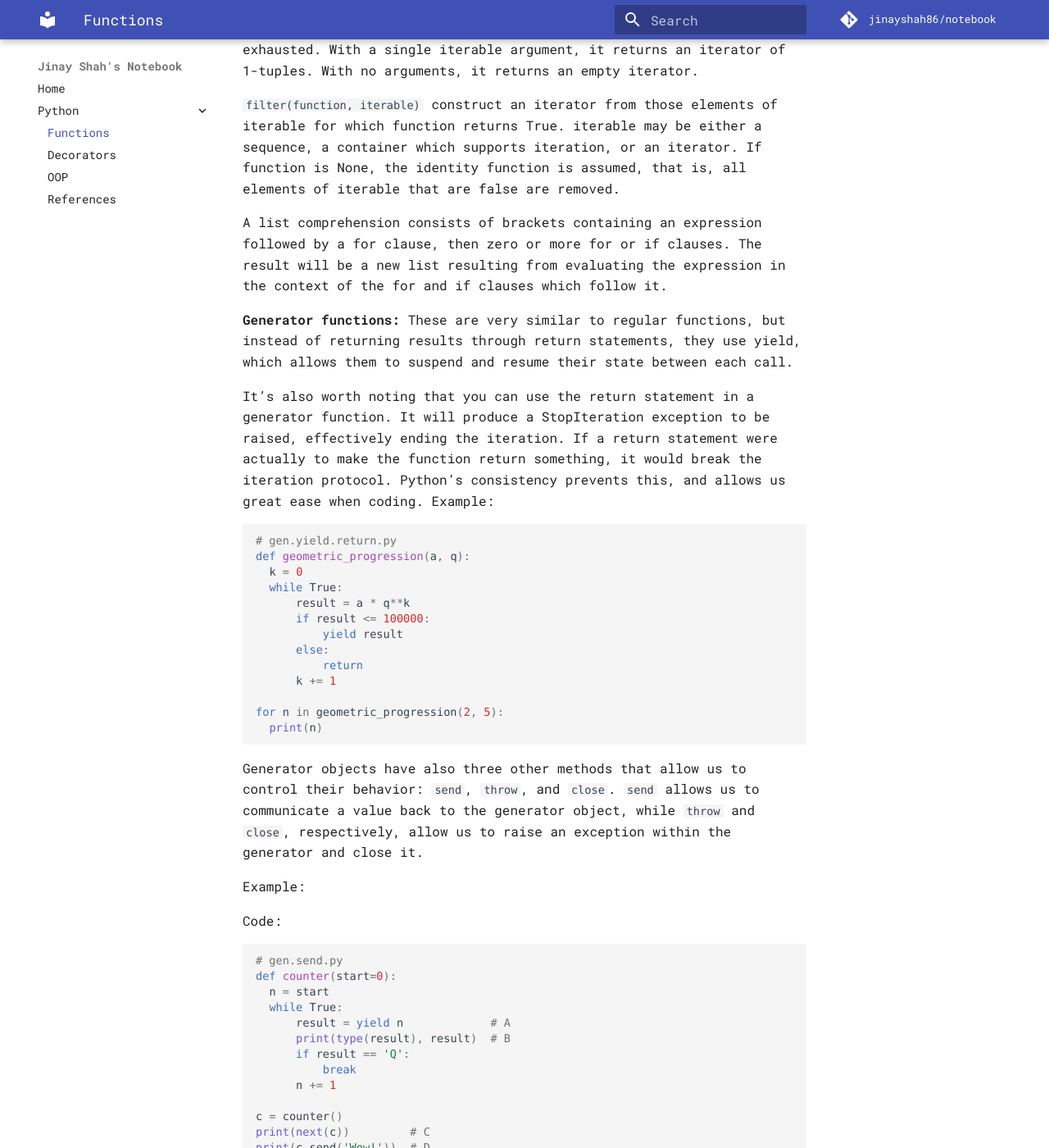
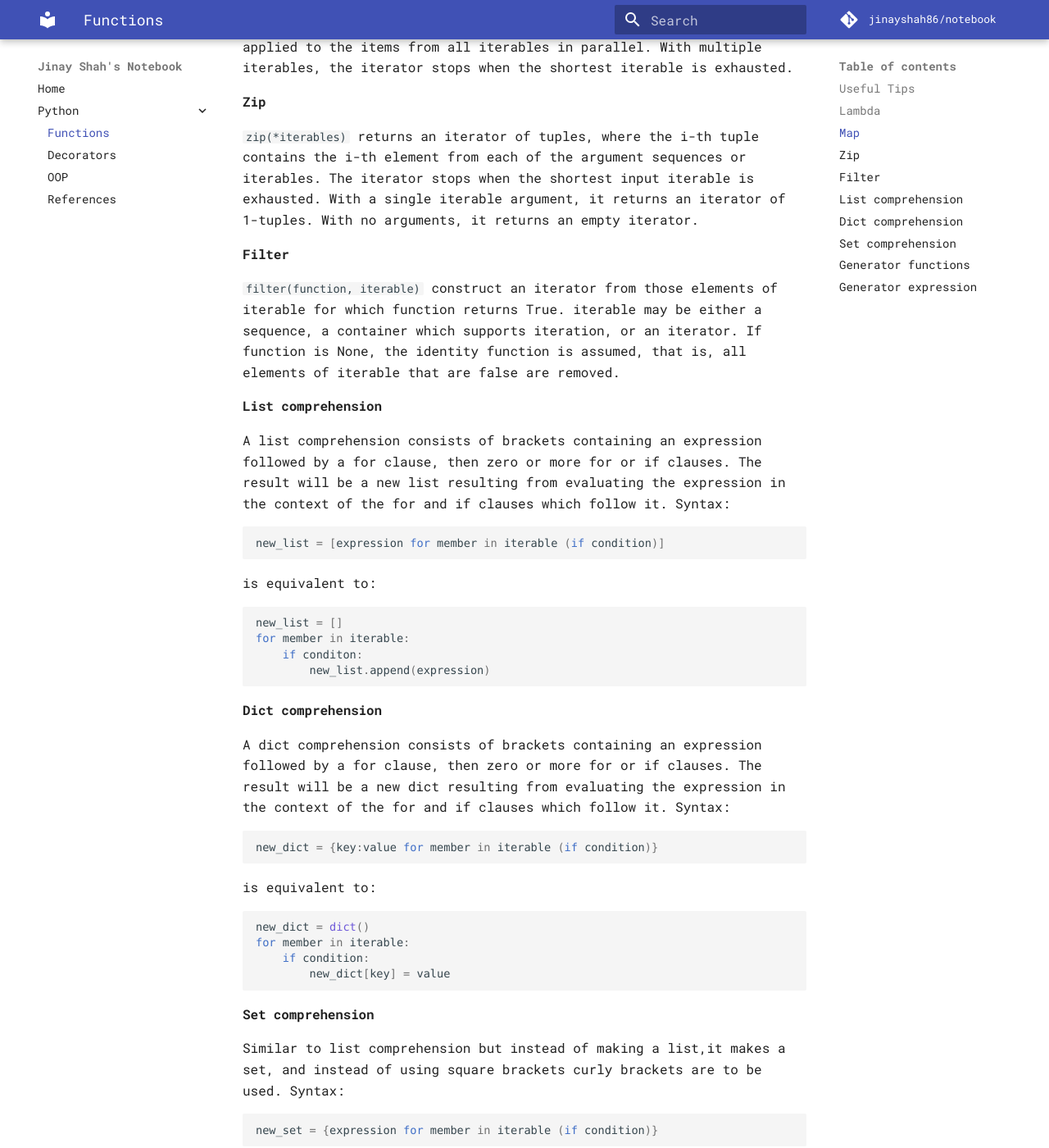
Before and after one commit to jinayshah86/notebook, an MkDocs documentation site: the page built from docs/python/functions.md, in a window 1280 px wide and 1400 px high, scrolled down 1193 px. Shown: the whole window at 82% size. Built offline with MkDocs 1.6.1 and Material for MkDocs 9.7.7, drawn with Linux system fonts in a browser that asks for light colours; some web fonts are replaced; comment, search, counter and statistics services are not loaded; some of the changed text lies outside the part shown.

Commit message:
Update python function document
- Add table of contents

````diff
--- a/docs/python/functions.md
+++ b/docs/python/functions.md
@@ -1,14 +1,14 @@
+#### Useful Tips
 **Functions should do one thing:** Functions that do one thing are easy to
 describe in one short sentence. Functions that do multiple things can be split
 into smaller functions that do one thing. These smaller functions are usually
-easier to read and understand. Remember the data science example we saw a few
-pages ago.
+easier to read and understand.
 
 **Functions should be small:** The smaller they are, the easier it is to test
 them and to write them so that they do one thing.
 
 **The fewer input parameters, the better:** Functions that take a lot of
-arguments quickly become harder to manage (among other issues).
+arguments quickly become harder to manage
 
 **Functions should be consistent in their return values:** Returning `False` or
 `None` is not the same thing, even if within a Boolean context they both
@@ -17,33 +17,44 @@ evaluate to `False`. `False` means that we have information (`False`), while
 in a consistent way , no matter what happens in their body.
 
 **Functions shouldn't have side effects:** In other words, functions should
-not affect the values you call them with. This is probably the hardest
-statement to understand at this point, so I'll give you an example using lists.
- In the following code, note how numbers is not sorted by the sorted function,
- which actually returns a sorted copy of numbers. Conversely, the list.sort()
- method is acting on the numbers object itself, and that is fine because it is
- a method (a function that belongs to an object and therefore has the rights to
- modify it):
+not affect the values you call them with. The `list.sort()` method is acting on
+the numbers object itself, and that is fine because it is a method (a
+function that belongs to an object and therefore has the rights to
+modify it)
 
 When writing **recursive functions**, always consider how many nested calls you
  make, since there is a limit. For further information on this, check out
- `sys.getrecursionlimit()` and `sys.setrecursionlimit()`.
-`func_name = lambda [parameter_list]: expression` is equivalent to
-`def func_name([parameter_list]): return expression`
+ `sys.getrecursionlimit()` and `sys.setrecursionlimit(limit)`.
+
+#### Lambda
+```python
+func_name = lambda [parameter_list]: expression
+```
+is equivalent to
+```python
+def func_name([parameter_list]): return expression
+```
 
 Should you want to see all the attributes of an object, just call
 `dir(object_name)` and you'll be given the list of all of its attributes.
+
+#### Map
+
 `map(function, iterable, ...)` returns an iterator that applies function to
 every item of iterable, yielding the results. If additional iterable arguments
 are passed, function must take that many arguments and is applied to the items
 from all iterables in parallel. With multiple iterables, the iterator stops
 when the shortest iterable is exhausted.
 
+#### Zip
+
 `zip(*iterables)` returns an iterator of tuples, where the i-th tuple contains
 the i-th element from each of the argument sequences or iterables. The iterator
- stops when the shortest input iterable is exhausted. With a single iterable
- argument, it returns an iterator of 1-tuples. With no arguments, it returns an
- empty iterator.
+stops when the shortest input iterable is exhausted. With a single iterable
+argument, it returns an iterator of 1-tuples. With no arguments, it returns an
+empty iterator.
+
+#### Filter
 
 `filter(function, iterable)` construct an iterator from those elements of
 iterable for which function returns True. iterable may be either a sequence, a
@@ -51,34 +62,76 @@ container which supports iteration, or an iterator. If function is None, the
 identity function is assumed, that is, all elements of iterable that are false
 are removed.
 
+
+#### List comprehension
+
 A list comprehension consists of brackets containing an expression followed by
 a for clause, then zero or more for or if clauses. The result will be a new
 list resulting from evaluating the expression in the context of the for and if
-clauses which follow it.
+clauses which follow it. Syntax:
+```python
+new_list = [expression for member in iterable (if condition)]
+```
+is equivalent to:
+```python
+new_list = []
+for member in iterable:
+    if conditon:
+        new_list.append(expression)
+```
 
-**Generator functions:** These are very similar to regular functions, but
+#### Dict comprehension
+
+A dict comprehension consists of brackets containing an expression followed by
+a for clause, then zero or more for or if clauses. The result will be a new
+dict resulting from evaluating the expression in the context of the for and if
+clauses which follow it. Syntax:
+```python
+new_dict = {key:value for member in iterable (if condition)}
+```
+is equivalent to:
+```python
+new_dict = dict()
+for member in iterable:
+    if condition:
+        new_dict[key] = value
+```
+
+#### Set comprehension
+
+Similar to list comprehension but instead of making a list,it makes a set, and
+instead of using square brackets curly brackets are to be used. Syntax:
+```python
+new_set = {expression for member in iterable (if condition)}
+```
+is equivalent to:
+```python
+new_set = set()
+for member in iterable:
+    if condition:
+        new_set.add(value)
+```
+
+#### Generator functions
+
+
+**Generator functions** are very similar to regular functions, but
 instead of returning results through return statements, they use yield, which
 allows them to suspend and resume their state between each call.
 
 It's also worth noting that you can use the return statement in a generator
-function. It will produce a StopIteration exception to be raised, effectively
+function. It will produce a `StopIteration` exception to be raised, effectively
 ending the iteration. If a return statement were actually to make the function
 return something, it would break the iteration protocol. Python's consistency
 prevents this, and allows us great ease when coding. Example:
 ```python
-# gen.yield.return.py
-def geometric_progression(a, q):
-  k = 0
-  while True:
-      result = a * q**k
-      if result <= 100000:
-          yield result
-      else:
-          return
-      k += 1
-
-for n in geometric_progression(2, 5):
-  print(n)
+# fibonacci.elegant.py
+def fibonacci(N):
+    """Return all fibonacci numbers up to N. """
+    a, b = 0, 1
+    while a <= N:
+        yield a
+        a, b = b, a + b
 ```
 
 Generator objects have also three other methods that allow us to control their
@@ -133,10 +186,13 @@ for n in print_squares(2, 5):
   print(n)
 ```
 
-**Generator expression:** It behave like equivalent list comprehensions, but
+#### Generator expression
+
+**Generator expression** behave like equivalent list comprehensions, but
 generators allow for one iteration only, then they will be exhausted. The
 syntax is exactly the same as list comprehensions, only, instead of wrapping
 the comprehension with square brackets, you wrap it with round brackets.
+Choose generators for computation on large datasets
 
 Example:
 ```python
````
Also changed, not shown: other parts of docs/python/functions.md (+1 -1 lines).
